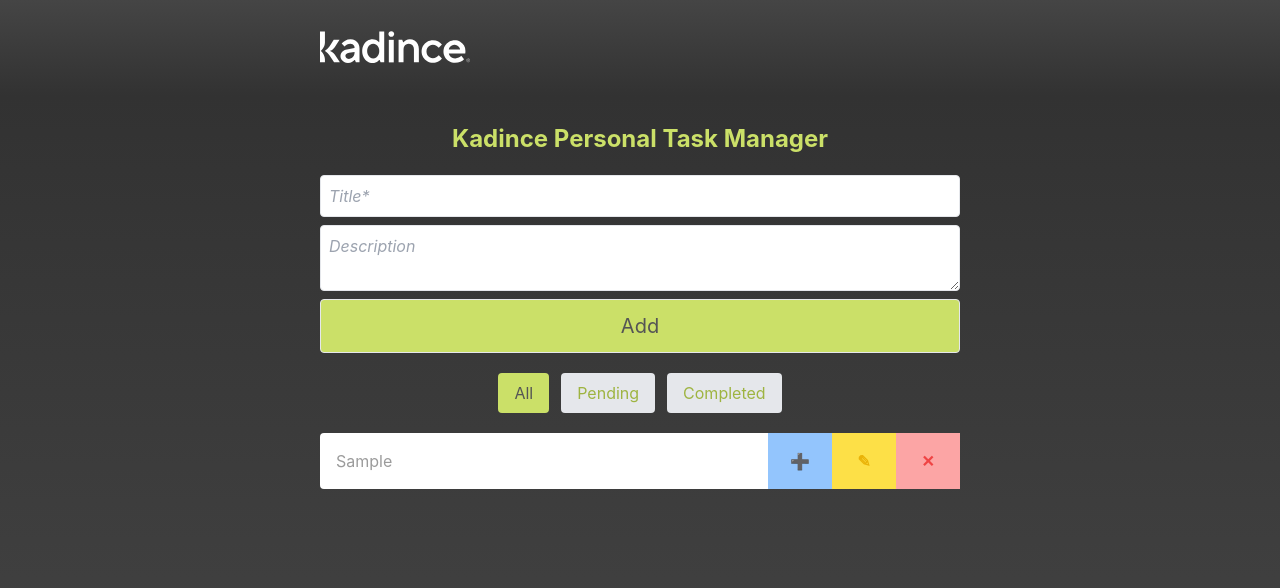
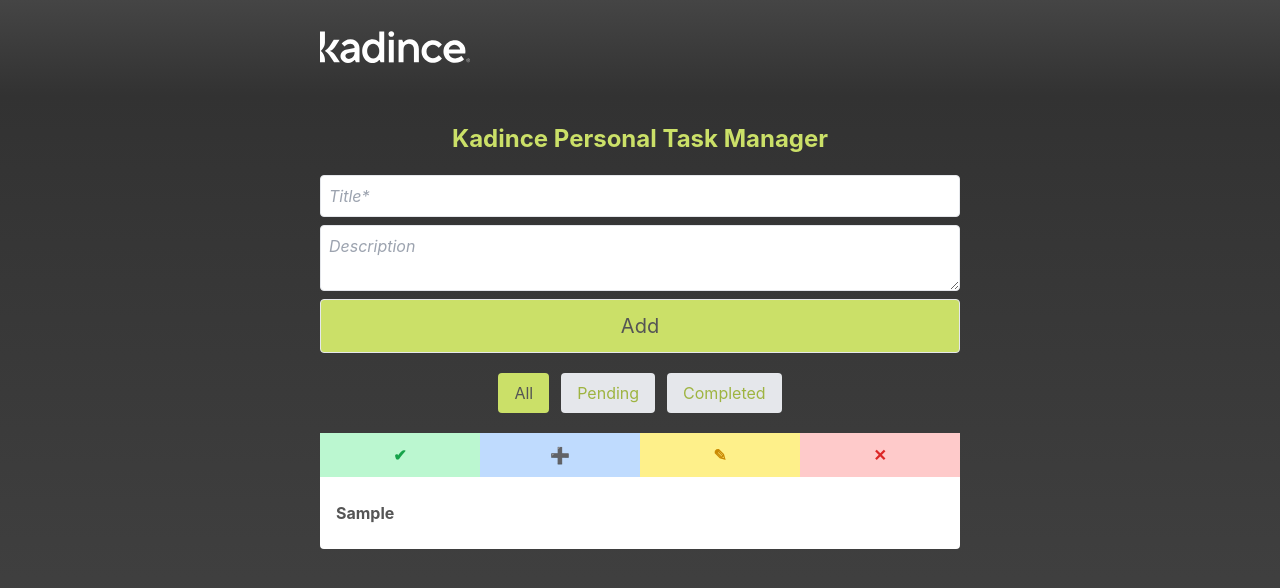
Before and after one commit to 1lucascq/todo-kadince, a React (Create React App) app: page / in a window 1280 px wide. Both pictures are taken after typing "Sample", "Sample" into the empty fields and a click on the button "Add". Shown: the top 588 px of the page. Built offline with nearby package versions, Linux system fonts and the light colour scheme.

Commit message:
feat: add new component to manage icon buttons and change the ToDos layout

```diff
--- /dev/null
+++ b/src/components/IconButton.tsx
@@ -0,0 +1,12 @@
+import React from 'react';
+import { IconButtonProps } from '../lib/types';
+
+const IconButton: React.FC<IconButtonProps> = ({ className, onClick, dataTestId, children }) => {
+    return (
+	<button className={`font-bold flex-1 ${className}`} onClick={onClick} data-testid={dataTestId}>
+            {children}
+        </button>
+    );
+};
+
+export default IconButton;
--- a/src/components/TodoItem.tsx
+++ b/src/components/TodoItem.tsx
@@ -2,6 +2,7 @@
 import { ITodoItemProps } from '../lib/types';
 import Modal from './Modal';
 import TodoForm from './TodoForm';
+import IconButton from './IconButton';
 
 const TodoItem: React.FC<ITodoItemProps> = ({
     index,
@@ -53,53 +54,62 @@
     return (
         <>
 			<li
-                className={`grid grid-cols-10 rounded transition-all duration-300 ${todo.completed ? 'bg-kBg-light' : 'bg-white'} ${isExpanded ? 'max-h-96' : 'max-h-20'}`}
+				className={`rounded transition-all duration-300 ${todo.completed ? 'bg-kBg-light' : 'bg-white'}`}
 			>
-                <div className="col-span-6 md:col-span-7">
+				<div className="flex justify-around min-h-[44px]">
+					<IconButton
+						className="text-green-600 bg-green-200"
+						onClick={handleComplete}
+						dataTestId={`check-todo-btn-${index}`}
+					>
+						✔
+					</IconButton>
+
+					<IconButton
+						className="text-red-600 bg-blue-200"
+						onClick={showMore}
+						dataTestId={`show-more-btn-${index}`}
+					>
+						{isExpanded ? '➖' : '➕'}
+					</IconButton>
+
+					<IconButton
+						className="text-yellow-600 bg-yellow-200"
+						onClick={handleEdit}
+						dataTestId={`edit-todo-btn-${index}`}
+					>
+						✎
+					</IconButton>
+
+					<IconButton
+						className="text-red-600 bg-red-200"
+						onClick={handleDelete}
+						dataTestId={`delete-todo-btn-${index}`}
+					>
+						✕
+					</IconButton>
+				</div>
+				<div className="px-4 py-6 min-h-[44px]">
 					<p
 						className={`
-							p-4 cursor-pointer w-full
+							w-full
+							font-bold
+							text-kBlack
 							${todo.completed ? 'line-through text-gray-500' : ''}
 							${isExpanded ? 'break-words' : 'truncate'}
 						`}
-                        onClick={handleComplete}
 						data-testid={`todo-title-${index}`}
 					>
 						{todo.title}
 					</p>
 					{isExpanded && (
 						<p
-                            className={`p-4 text-justify break-words ${todo.completed ? 'line-through text-gray-500' : ''}`}
-							onClick={handleComplete}
+							className={`pt-5 text-justify break-words ${todo.completed ? 'line-through text-gray-500' : ''}`}
 							data-testid={`todo-description-${index}`}
 						>
 							{todo.description}
 						</p>
 					)}
-                </div>
-                <div className="col-span-4 md:col-span-3 flex justify-around">
-                    <button
-                        className="text-red-500 font-bold flex-1 bg-blue-300"
-                        onClick={showMore}
-                        data-testid={`show-more-btn-${index}`}
-                    >
-                        {isExpanded ? '➖' : '➕'}
-                    </button>
-
-                    <button
-                        className="text-yellow-500 font-bold flex-1 bg-yellow-300"
-                        onClick={handleEdit}
-                        data-testid={`edit-todo-btn-${index}`}
-                    >
-                        ✎
-                    </button>
-                    <button
-                        className="text-red-500 font-bold flex-1 bg-red-300"
-                        onClick={handleDelete}
-                        data-testid={`delete-todo-btn-${index}`}
-                    >
-                        ✕
-                    </button>
 				</div>
 			</li>
 
```
Also changed, not shown: src/lib/types.ts (+7 -0 lines). Lines whose indentation alone changed are shown as unchanged.
